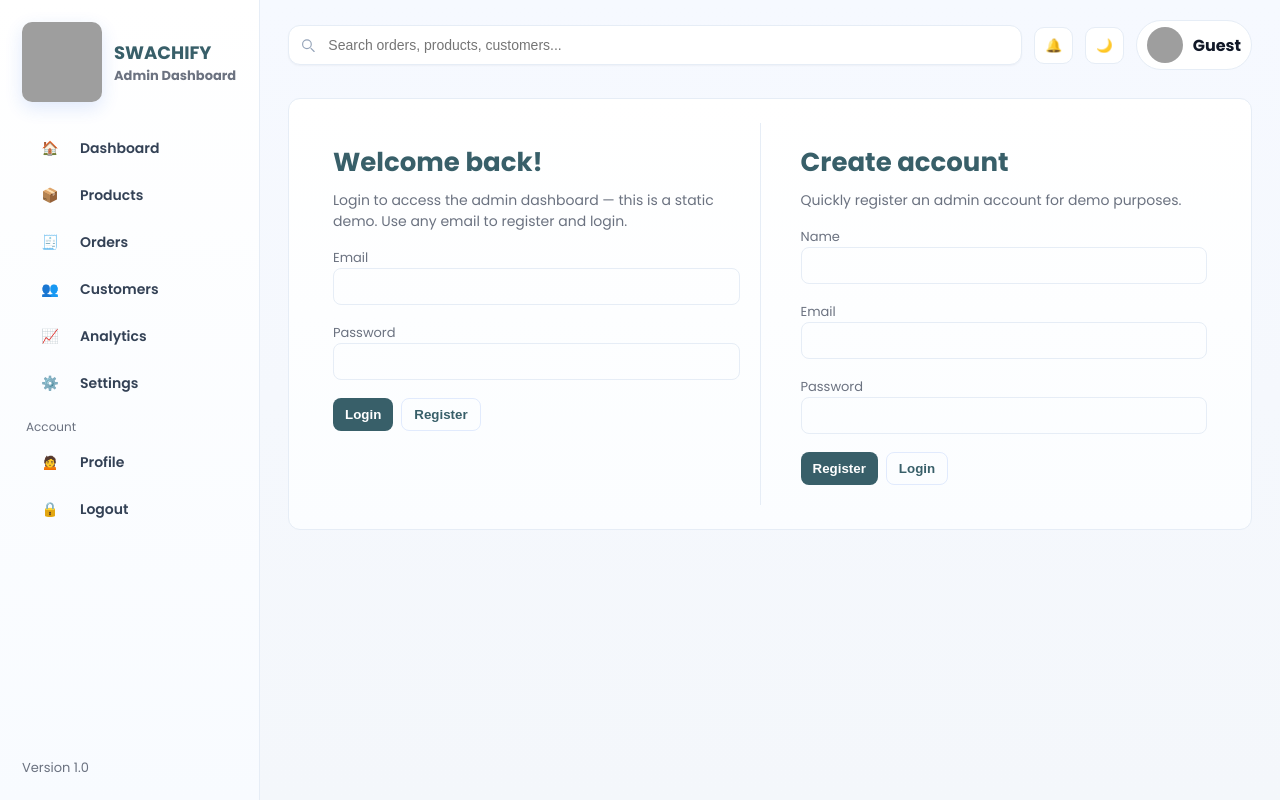
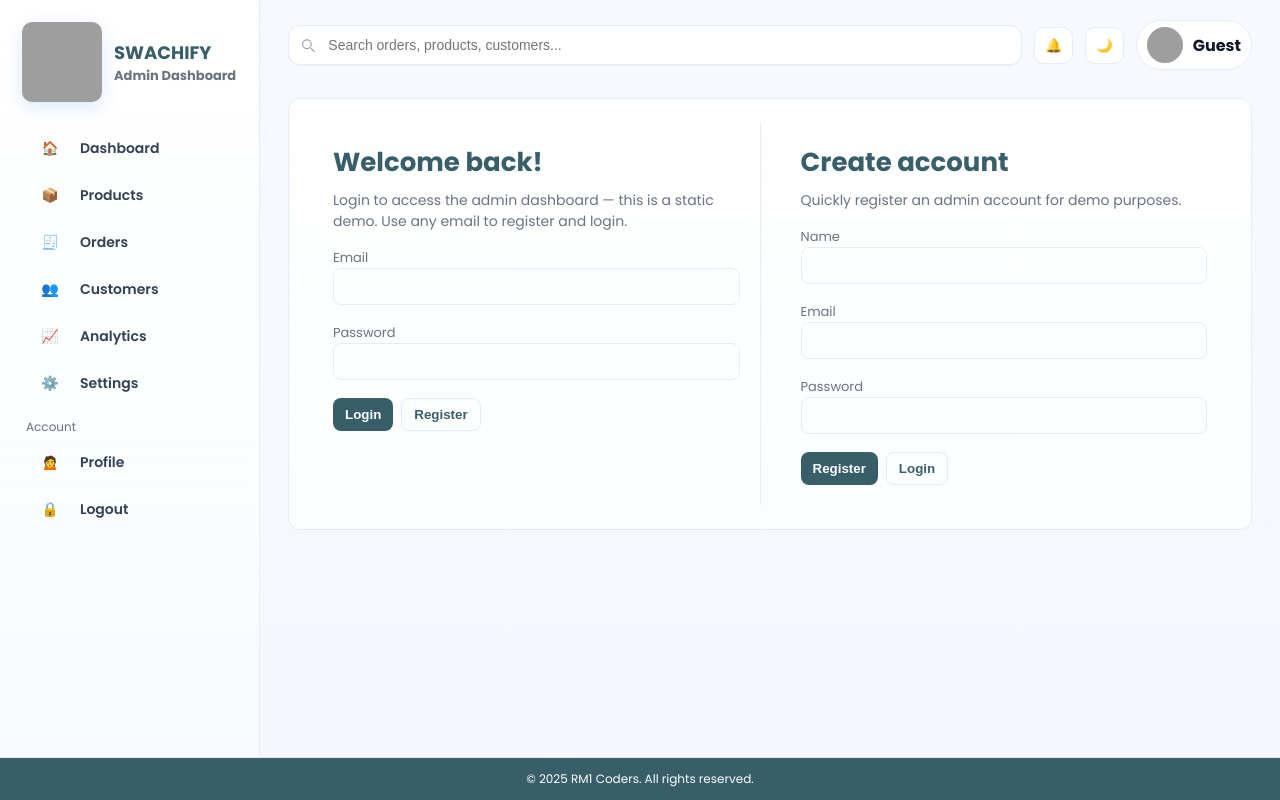
Before and after one commit to BalarameshRM1/SwichifyN-OLD, a plain HTML site: page admin.html in a window 1280 px wide. Drawn offline with Linux system fonts and the light colour scheme; grey boxes are pictures that could not be loaded.

Commit message:
add footer and rights text

```diff
--- a/admin.html
+++ b/admin.html
@@ -7,6 +7,18 @@
 <link rel="preconnect" href="https://fonts.gstatic.com" crossorigin>
 <link href="https://fonts.googleapis.com/css2?family=Poppins:wght@300;400;600;700&display=swap" rel="stylesheet">
 <style>
+    .footer {
+    background-color: #385f69;
+    color: white;
+    text-align: center;
+    font-size: 12px;
+    border-top: 1px solid #e5e7eb;
+    position: fixed;
+    bottom: 0;
+    left: 0;
+    width: 100%;
+    z-index: 100;
+}
   :root{
     --bg: #f4f7fb;
     --card: #ffffff;
@@ -1115,5 +1127,8 @@ darkBtn.addEventListener('click', ()=>{
 
 
 </script>
+<footer class="footer">
+  <p>© 2025 RM1 Coders. All rights reserved.</p>
+</footer>
 </body>
 </html>
```
